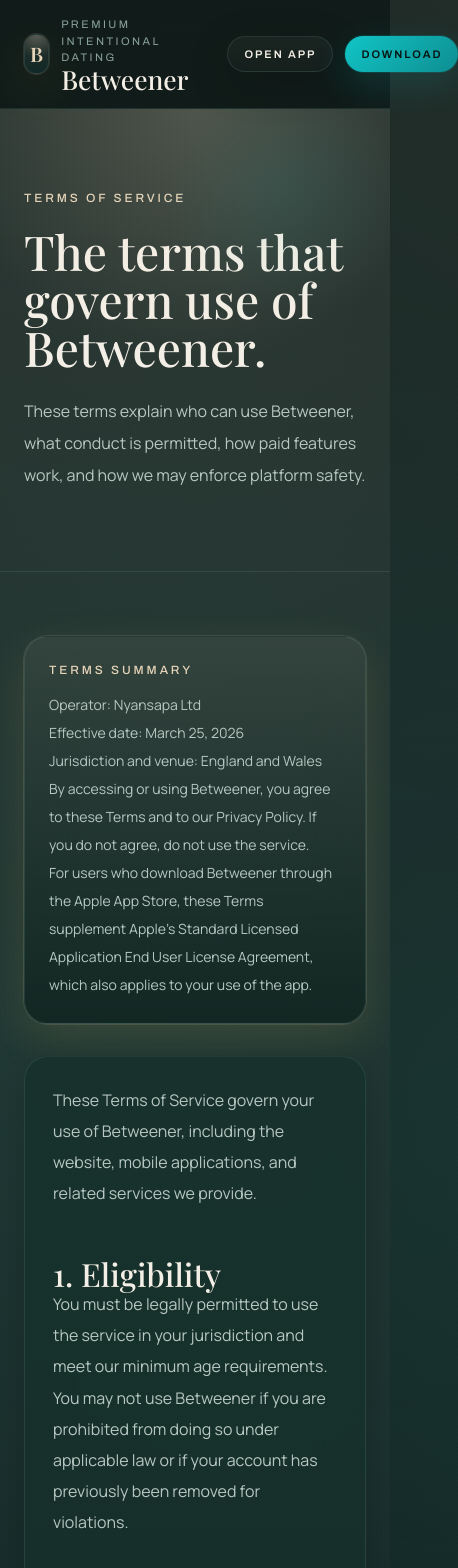
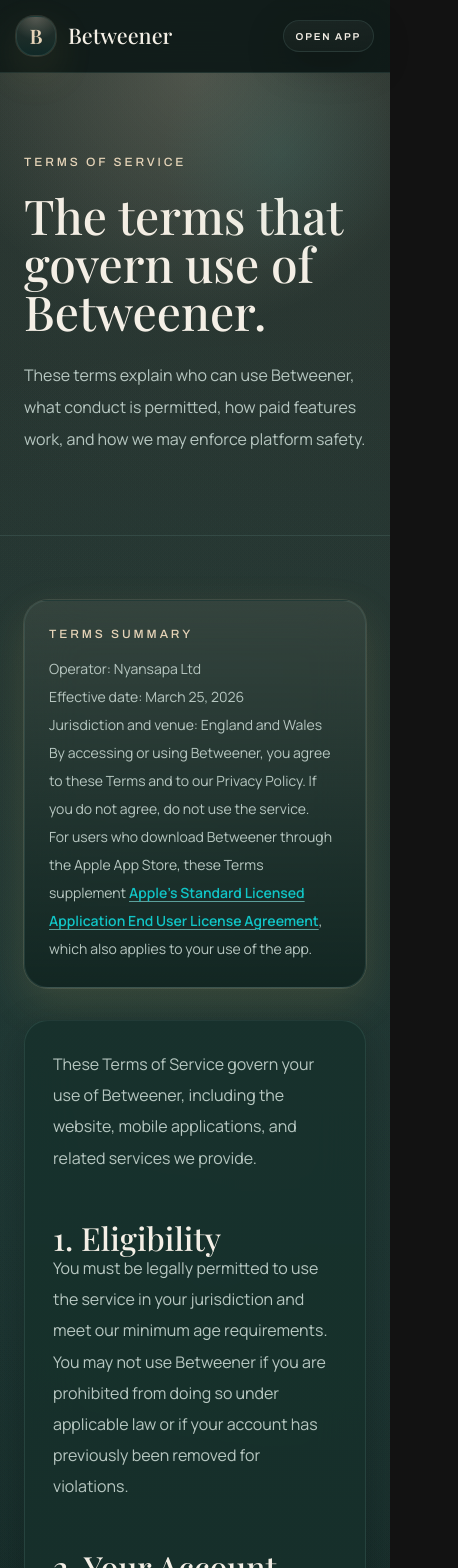
Before and after one commit to Kaakyire9/betweener-web, a Next.js app: page /terms in a window 390 px wide. Shown: the top 1568 px of the page, 458 px wide, since content can reach past the window. Built offline with nearby package versions, Linux system fonts and the light colour scheme.

Commit message:
fix: improve legal link and mobile header

```diff
--- a/app/globals.css
+++ b/app/globals.css
@@ -23,6 +23,21 @@
 
 a {
   text-decoration: none;
+}
+.legal-callout-copy a,
+.policy-copy a {
+  color: var(--accent-primary);
+  font-weight: 600;
+  text-decoration: underline;
+  text-decoration-color: rgba(126, 214, 209, 0.68);
+  text-decoration-thickness: 1px;
+  text-underline-offset: 0.22em;
+}
+
+.legal-callout-copy a:hover,
+.policy-copy a:hover {
+  color: var(--accent-primary-hover);
+  text-decoration-color: currentColor;
 }
 
 ::selection {
--- a/components/brand/brand-lockup.tsx
+++ b/components/brand/brand-lockup.tsx
@@ -11,13 +11,19 @@
 
 export function BrandLockup({ href = "/", className, compact = false }: BrandLockupProps) {
   return (
-    <Link href={href} className={cn("inline-flex items-center gap-3", className)} aria-label="Betweener home">
-      <BrandMark size={compact ? "sm" : "md"} />
-      <span className="flex flex-col">
-        <span className="font-support text-[11px] uppercase tracking-[0.22em] text-[color:var(--text-muted)]">
+    <Link
+      href={href}
+      className={cn("inline-flex min-w-0 items-center gap-3", className)}
+      aria-label="Betweener home"
+    >
+      <BrandMark size={compact ? "sm" : "md"} className="shrink-0" />
+      <span className="flex min-w-0 flex-col">
+        <span className="hidden truncate font-support text-[11px] uppercase tracking-[0.22em] text-[color:var(--text-muted)] sm:block">
           Premium Intentional Dating
         </span>
-        <span className="font-display text-[1.65rem] leading-none text-foreground">Betweener</span>
+        <span className="truncate font-display text-[1.35rem] leading-none text-foreground sm:text-[1.65rem]">
+          Betweener
+        </span>
       </span>
     </Link>
   );
--- a/components/common/legal-callout.tsx
+++ b/components/common/legal-callout.tsx
@@ -23,7 +23,7 @@
     >
       <CardContent className="space-y-3">
         <p className="betweener-eyebrow text-[color:var(--accent-warm)]">{title}</p>
-        <div className="text-sm leading-7 text-[color:var(--text-secondary)]">{children}</div>
+        <div className="legal-callout-copy text-sm leading-7 text-[color:var(--text-secondary)]">{children}</div>
       </CardContent>
     </Card>
   );
--- a/components/common/site-header.tsx
+++ b/components/common/site-header.tsx
@@ -7,8 +7,8 @@
 export function SiteHeader() {
   return (
     <header className="sticky top-0 z-50 border-b border-[color:var(--border-soft)] bg-[color:var(--bg-overlay)] backdrop-blur-xl">
-      <div className="mx-auto flex max-w-7xl items-center justify-between gap-6 px-6 py-4 lg:px-8">
-        <BrandLockup compact />
+      <div className="mx-auto flex max-w-7xl items-center justify-between gap-3 px-4 py-4 sm:gap-6 sm:px-6 lg:px-8">
+        <BrandLockup compact className="flex-1" />
 
         <nav aria-label="Primary" className="hidden items-center gap-7 md:flex">
           {siteConfig.navigation.map((item) => (
@@ -22,11 +22,11 @@
           ))}
         </nav>
 
-        <div className="flex items-center gap-3">
-          <Button asChild size="sm" variant="secondary">
+        <div className="flex shrink-0 items-center gap-2 sm:gap-3">
+          <Button asChild size="sm" variant="secondary" className="h-8 px-3 text-[10px] sm:h-9 sm:px-4 sm:text-[11px]">
             <Link href={siteConfig.deepLinks.universal}>Open App</Link>
           </Button>
-          <Button asChild size="sm">
+          <Button asChild size="sm" className="hidden sm:inline-flex">
             <Link href={siteConfig.stores.appStore} target="_blank" rel="noreferrer">
               Download
             </Link>
```
